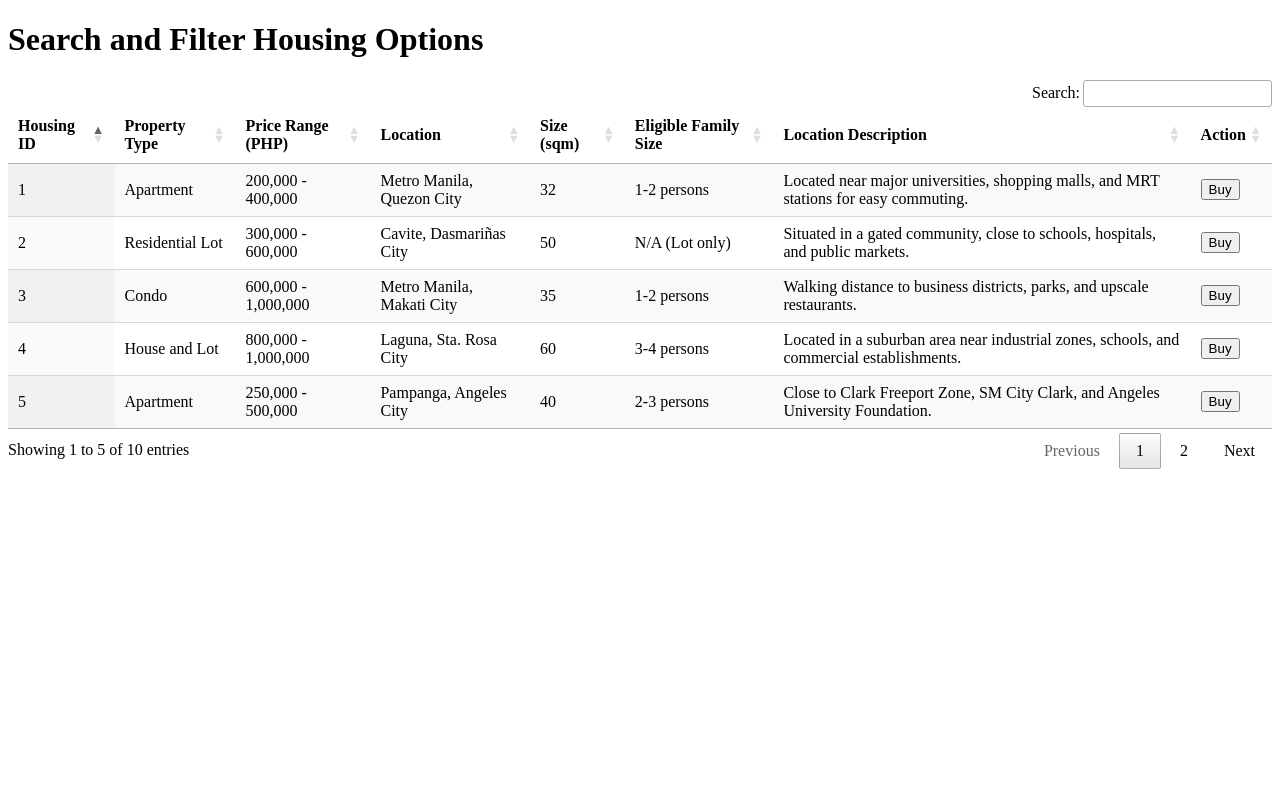
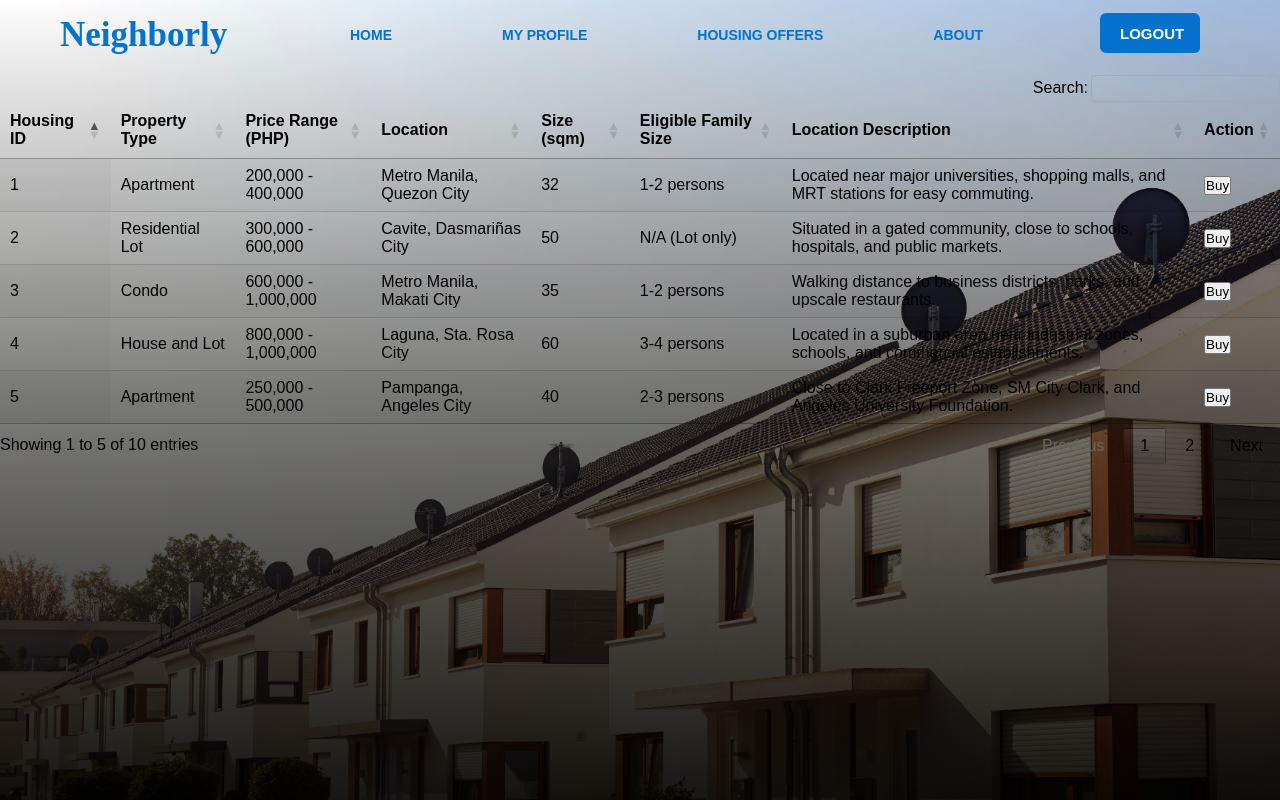
Before and after one commit to swns1/Housing_Allocation_System, a PHP site: page /searching.php in a window 1280 px wide. Run offline with PHP 8.4, Linux system fonts and the light colour scheme; some libraries are stand-ins or nearby versions.

Commit message:
modified some parts

```diff
--- a/searching.php
+++ b/searching.php
@@ -3,13 +3,33 @@
 <head>
   <meta charset="UTF-8">
   <meta name="viewport" content="width=device-width, initial-scale=1.0">
-  <title>Search and Filter Housing Options</title>
+  <title>Housing Offers</title>
   <link rel="stylesheet" href="https://cdn.datatables.net/1.13.5/css/jquery.dataTables.min.css">
+  <link rel="stylesheet" href="homepage-style.css">
   <script src="https://code.jquery.com/jquery-3.6.0.min.js"></script>
   <script src="https://cdn.datatables.net/1.13.5/js/jquery.dataTables.min.js"></script>
 </head>
 <body>
-  <h1>Search and Filter Housing Options</h1>
+
+<div class="main">
+    <div class="navbar">
+      <div class="icon">
+        <h2 class="logo">Neighborly</h2>
+      </div>
+
+      <div class="menu">
+        <ul>
+          <li><a href="#">HOME</a></li>
+          <li><a href="#">MY PROFILE</a></li>
+          <li><a href="searching.php">HOUSING OFFERS</a></li>
+          <li><a href="#">ABOUT</a></li>
+        </ul>
+      </div>
+
+      <div class="logout">  <a href="#"> <button class="btn">LOGOUT</button></a>
+      </div>
+
+    </div>
 
   <table id="housingTable" class="display">
     <thead>
```
